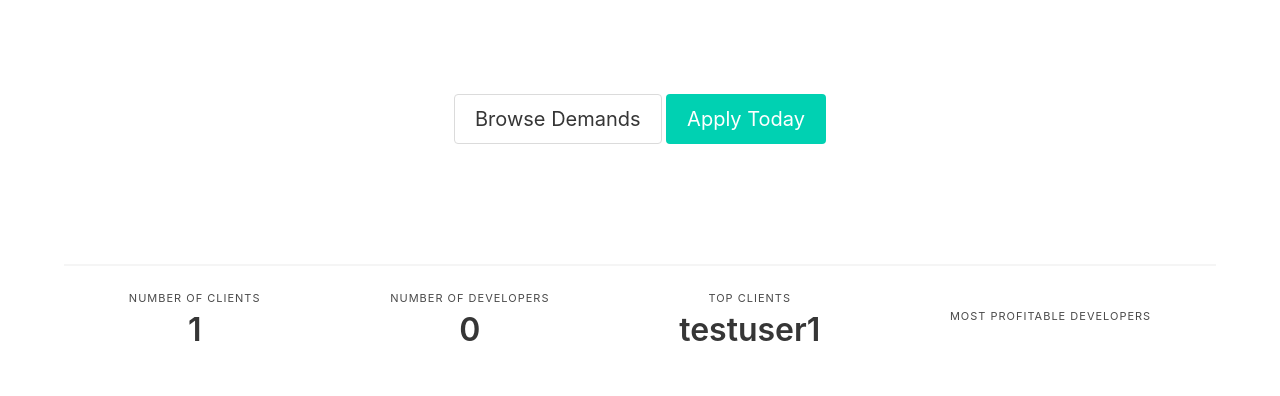
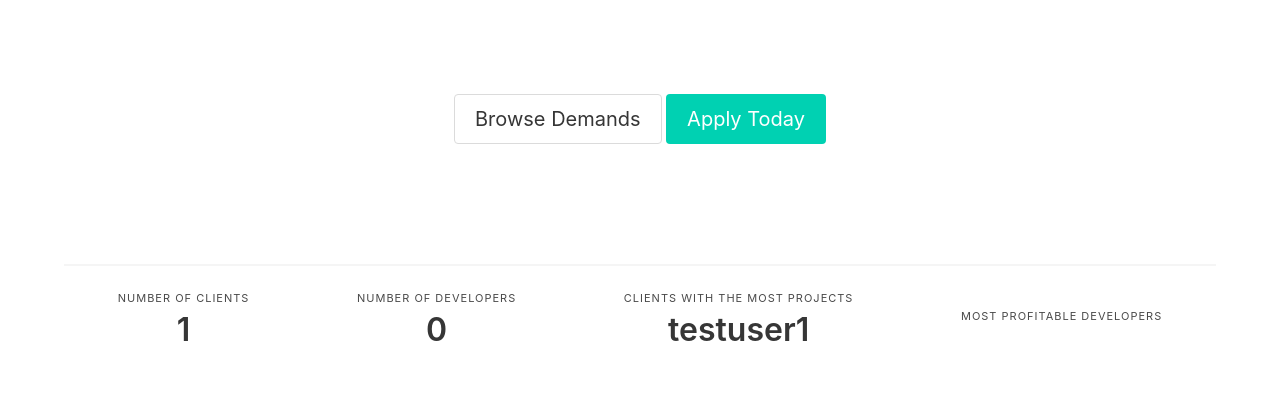
Before and after one commit to ahalyasanjiv/turkSystem, a Flask app: page / in a window 1280 px wide. Shown: the part 624-1020 px from the top of the page. Run offline with Flask 2, Linux system fonts and the light colour scheme; some libraries are stand-ins or nearby versions.

Commit message:
working on recommendations

```diff
--- a/models.py
+++ b/models.py
@@ -140,7 +140,7 @@ class Client:
         return df['username'].count() # does not count NaNs
 
     @staticmethod
-    def get_top_clients():
+    def get_most_active_clients():
         """
         Returns the top 3 clients with the most projects completed.
         """
@@ -197,6 +197,21 @@ class Developer:
         """
         df = pd.read_csv('database/Developer.csv')
         return df['username'].count() # does not count NaNs
+
+    @staticmethod
+    def get_most_active_developers():
+        """
+        Returns the top 3 developers with the most projects completed.
+        """
+        df = pd.read_csv('database/Developer.csv')
+        sorted_df = df.sort_values(by='num_of_completed_projects', ascending=False)
+        sorted_df = sorted_df.iloc[:3]
+
+        usernames = []
+        for index, row in sorted_df.iterrows():
+            usernames.append(row['username'])
+
+        return usernames
 
 class Applicant:
     """
--- a/routes.py
+++ b/routes.py
@@ -14,7 +14,7 @@ def index():
     number_of_clients = Client.get_number_of_clients()
     number_of_developers = Developer.get_number_of_developers()
     # clients with the most projects
-    top_clients = Client.get_top_clients()
+    top_clients = Client.get_most_active_clients()
     # developers making the most money
     top_devs =[]
     return render_template("index.html",number_of_clients=number_of_clients,
@@ -34,17 +34,25 @@ def dashboard():
         notifications = Notification.get_notif_to_recipient(session['username'], 5)
 
         # If the user has no projects in history, they are a new user.
-        new_user = True
         user_type = User.get_user_info(session['username'])['type_of_user']
+        recs = {}
 
         if user_type == 'client':
             if Client.get_info(session['username'])['num_of_completed_projects'] > 0:
-                new_user = False
-        else:
+                recs = {"client_rec_des": "Clients with Similar Interests",
+                    "dev_rec_des": "Developers with Similar Interests",
+                    "client_rec": Client.get_most_active_clients(),
+                    "dev_rec": Developer.get_most_active_developers()}
+        elif user_type == 'developer':
             if Developer.get_info(session['username'])['num_of_completed_projects'] > 0:
-                new_user = False
+                recs={}
+        else: # new user
+            recs = {"client_rec_des": "Most Active Clients",
+                "dev_rec_des": "Most Active Developers",
+                "client_rec": Client.get_most_active_clients(),
+                "dev_rec": Developer.get_most_active_developers()}
         return render_template("dashboard.html", first_name=first_name, notifications=notifications,
-                                new_user=new_user)
+                                recs=recs)
     else:
         return redirect(url_for('login'))
 
--- a/templates/index.html
+++ b/templates/index.html
@@ -55,7 +55,7 @@
 		    	</div>
 				<div class="level-item has-text-centered">
 		      		<div>
-		        	<p class="heading">Top Clients</p>
+		        	<p class="heading">Clients with the Most Projects</p>
 		        		{% for username in top_clients %}
 		        			<p class="title">{{ username }}</p>
 		        		{% endfor %}
```
Also changed, not shown: templates/dashboard.html (+9 -23 lines).
